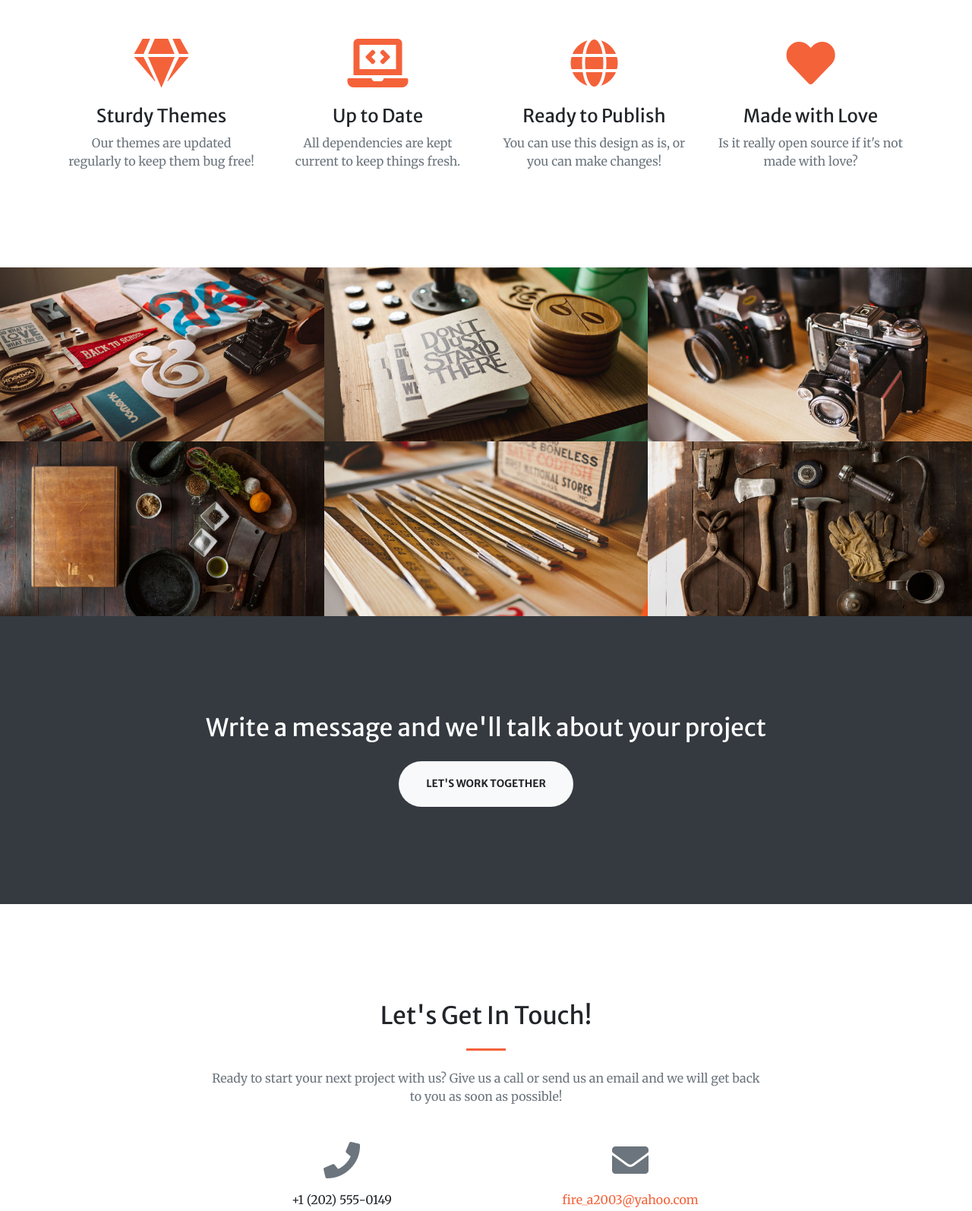
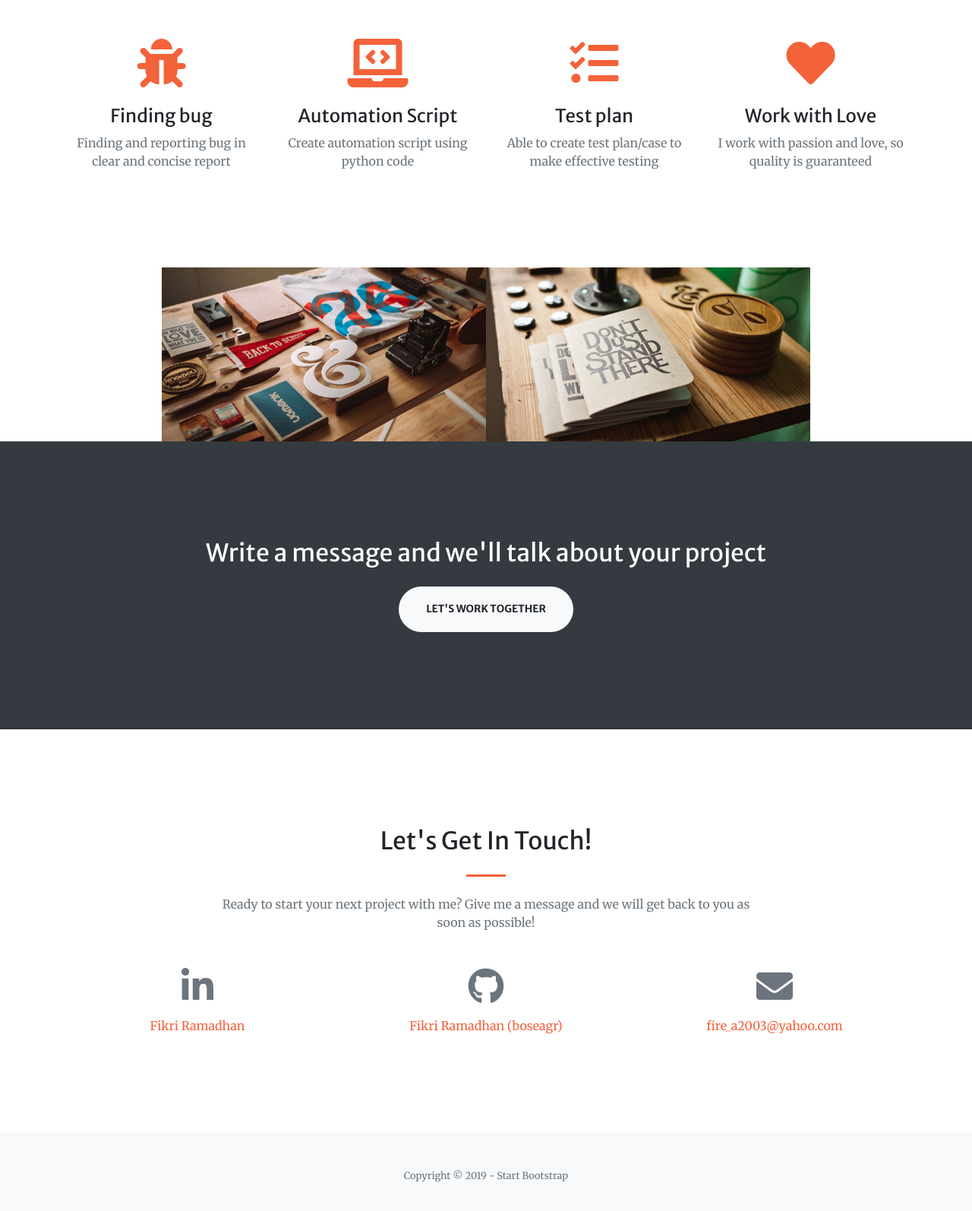
Before and after one commit to boseagr/boseagr.github.io, a website with bundled scripts: page index.html in a window 1280 px wide. Shown: the part 1887-3481 px from the top of the page at 76% size. Built offline with nearby package versions, Linux system fonts and the light colour scheme.

Commit message:
Update index.html

```diff
--- a/index.html
+++ b/index.html
@@ -58,7 +58,7 @@
     <div class="container h-100">
       <div class="row h-100 align-items-center justify-content-center text-center">
         <div class="col-lg-10 align-self-end">
-          <h1 class="text-uppercase text-white font-weight-bold">Hello, I'm Fikri Ramadhan</h1>
+          <h1 class="text-uppercase text-white font-weight-bold">Hello, <br>I'm Fikri Ramadhan</h1>
           <hr class="divider my-4">
         </div>
         <div class="col-lg-8 align-self-baseline">
@@ -104,30 +104,30 @@
       <div class="row">
         <div class="col-lg-3 col-md-6 text-center">
           <div class="mt-5">
-            <i class="fas fa-4x fa-gem text-primary mb-4"></i>
-            <h3 class="h4 mb-2">Sturdy Themes</h3>
-            <p class="text-muted mb-0">Our themes are updated regularly to keep them bug free!</p>
+            <i class="fas fa-4x fa-bug text-primary mb-4"></i>
+            <h3 class="h4 mb-2">Finding bug</h3>
+            <p class="text-muted mb-0">Finding and reporting bug in clear and concise report</p>
           </div>
         </div>
         <div class="col-lg-3 col-md-6 text-center">
           <div class="mt-5">
             <i class="fas fa-4x fa-laptop-code text-primary mb-4"></i>
-            <h3 class="h4 mb-2">Up to Date</h3>
-            <p class="text-muted mb-0">All dependencies are kept current to keep things fresh.</p>
+            <h3 class="h4 mb-2">Automation Script</h3>
+            <p class="text-muted mb-0">Create automation script using python code</p>
           </div>
         </div>
         <div class="col-lg-3 col-md-6 text-center">
           <div class="mt-5">
-            <i class="fas fa-4x fa-globe text-primary mb-4"></i>
-            <h3 class="h4 mb-2">Ready to Publish</h3>
-            <p class="text-muted mb-0">You can use this design as is, or you can make changes!</p>
+            <i class="fas fa-4x fa-tasks text-primary mb-4"></i>
+            <h3 class="h4 mb-2">Test plan</h3>
+            <p class="text-muted mb-0">Able to create test plan/case to make effective testing</p>
           </div>
         </div>
         <div class="col-lg-3 col-md-6 text-center">
           <div class="mt-5">
             <i class="fas fa-4x fa-heart text-primary mb-4"></i>
-            <h3 class="h4 mb-2">Made with Love</h3>
-            <p class="text-muted mb-0">Is it really open source if it's not made with love?</p>
+            <h3 class="h4 mb-2">Work with Love</h3>
+            <p class="text-muted mb-0">I work with passion and love, so quality is guaranteed</p>
           </div>
         </div>
       </div>
@@ -137,16 +137,16 @@
   <!-- Portfolio Section -->
   <section id="portfolio">
     <div class="container-fluid p-0">
-      <div class="row no-gutters">
+      <div class="row no-gutters justify-content-center">
         <div class="col-lg-4 col-sm-6">
           <a class="portfolio-box" href="img/portfolio/fullsize/1.jpg">
             <img class="img-fluid" src="img/portfolio/thumbnails/1.jpg" alt="">
             <div class="portfolio-box-caption">
               <div class="project-category text-white-50">
-                Category
+                Game Quality Assurance
               </div>
               <div class="project-name">
-                Project Name
+                War Planet Online
               </div>
             </div>
           </a>
@@ -156,66 +156,15 @@
             <img class="img-fluid" src="img/portfolio/thumbnails/2.jpg" alt="">
             <div class="portfolio-box-caption">
               <div class="project-category text-white-50">
-                Category
+                Game Quality Assurance
               </div>
               <div class="project-name">
-                Project Name
+                Zombie Anarchy
               </div>
             </div>
           </a>
         </div>
-        <div class="col-lg-4 col-sm-6">
-          <a class="portfolio-box" href="img/portfolio/fullsize/3.jpg">
-            <img class="img-fluid" src="img/portfolio/thumbnails/3.jpg" alt="">
-            <div class="portfolio-box-caption">
-              <div class="project-category text-white-50">
-                Category
-              </div>
-              <div class="project-name">
-                Project Name
-              </div>
-            </div>
-          </a>
-        </div>
-        <div class="col-lg-4 col-sm-6">
-          <a class="portfolio-box" href="img/portfolio/fullsize/4.jpg">
-            <img class="img-fluid" src="img/portfolio/thumbnails/4.jpg" alt="">
-            <div class="portfolio-box-caption">
-              <div class="project-category text-white-50">
-                Category
-              </div>
-              <div class="project-name">
-                Project Name
-              </div>
-            </div>
-          </a>
-        </div>
-        <div class="col-lg-4 col-sm-6">
-          <a class="portfolio-box" href="img/portfolio/fullsize/5.jpg">
-            <img class="img-fluid" src="img/portfolio/thumbnails/5.jpg" alt="">
-            <div class="portfolio-box-caption">
-              <div class="project-category text-white-50">
-                Category
-              </div>
-              <div class="project-name">
-                Project Name
-              </div>
-            </div>
-          </a>
-        </div>
-        <div class="col-lg-4 col-sm-6">
-          <a class="portfolio-box" href="img/portfolio/fullsize/6.jpg">
-            <img class="img-fluid" src="img/portfolio/thumbnails/6.jpg" alt="">
-            <div class="portfolio-box-caption p-3">
-              <div class="project-category text-white-50">
-                Category
-              </div>
-              <div class="project-name">
-                Project Name
-              </div>
-            </div>
-          </a>
-        </div>
+
       </div>
     </div>
   </section>
@@ -235,13 +184,17 @@
         <div class="col-lg-8 text-center">
           <h2 class="mt-0">Let's Get In Touch!</h2>
           <hr class="divider my-4">
-          <p class="text-muted mb-5">Ready to start your next project with us? Give us a call or send us an email and we will get back to you as soon as possible!</p>
+          <p class="text-muted mb-5">Ready to start your next project with me? Give me a message and we will get back to you as soon as possible!</p>
         </div>
       </div>
       <div class="row">
         <div class="col-lg-4 ml-auto text-center mb-5 mb-lg-0">
-          <i class="fas fa-phone fa-3x mb-3 text-muted"></i>
-          <div>+1 (202) 555-0149</div>
+          <i class="fab fa-linkedin-in fa-3x mb-3 text-muted"></i>
+          <div><a class="d-block" href="https://www.linkedin.com/in/fikri-ramadhan-4a4199132/">Fikri Ramadhan</div>
+        </div>
+        <div class="col-lg-4 ml-auto text-center mb-5 mb-lg-0">
+          <i class="fab fa-github fa-3x mb-3 text-muted"></i>
+          <div><a class="d-block" href="https://github.com/boseagr/">Fikri Ramadhan (boseagr)</div>
         </div>
         <div class="col-lg-4 mr-auto text-center">
           <i class="fas fa-envelope fa-3x mb-3 text-muted"></i>
```
